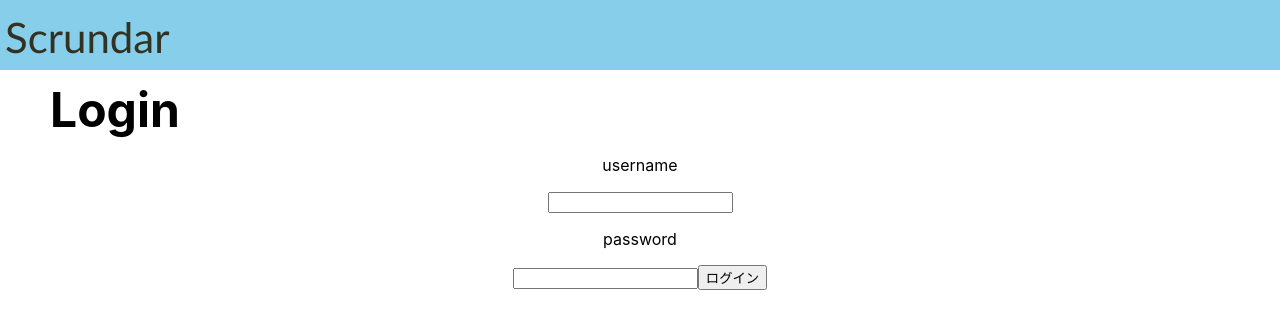
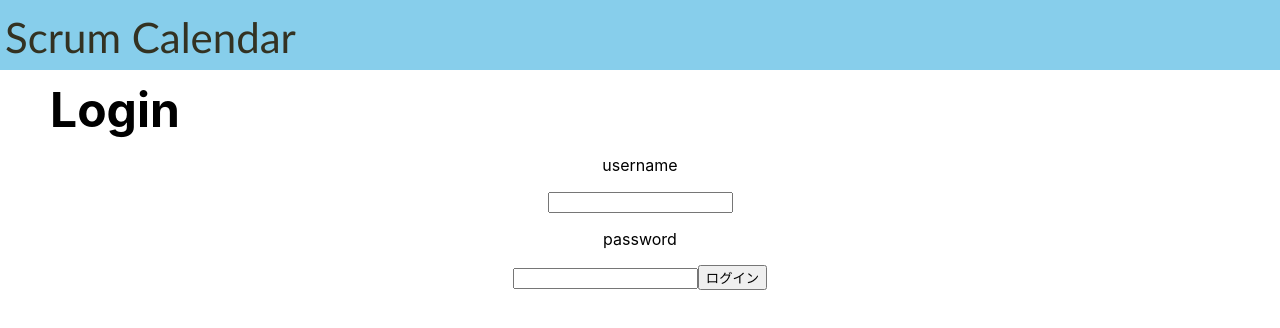
Before and after one commit to Frappuccino2316/calendar-app, a React (Create React App) app in the folder frontend/: page /login in a window 1280 px wide. Shown: the top 328 px of the page. Built offline with nearby package versions, Linux system fonts and the light colour scheme; no server answers.

Commit message:
ヘッダー文言を修正

```diff
--- a/frontend/src/components/Header.tsx
+++ b/frontend/src/components/Header.tsx
@@ -50,7 +50,7 @@ const Header: React.FC = () => {
   return (
     <header className={styles.header}>
       <NavLink to="/" className={styles.header_logo_nav}>
-        Scrundar
+        Scrum Calendar
       </NavLink>
       {login && <HeaderLink />}
     </header>
```
